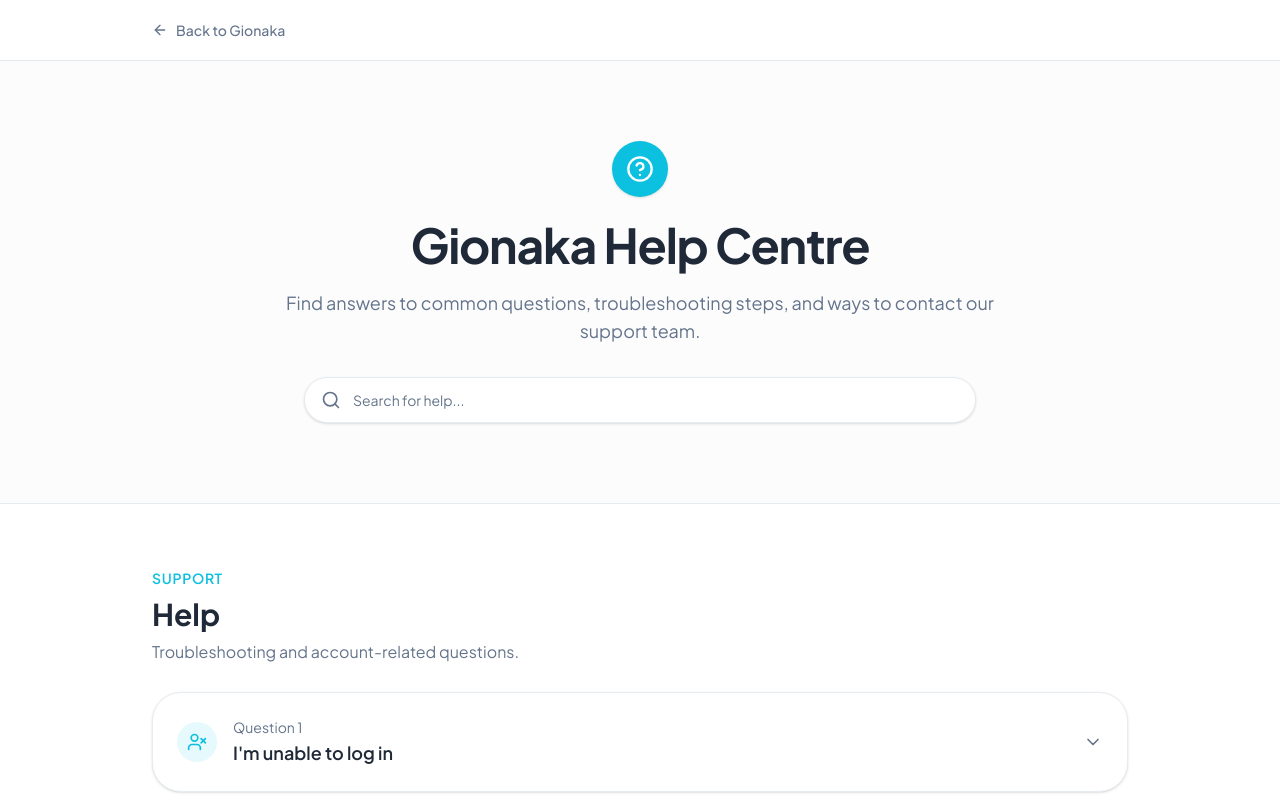
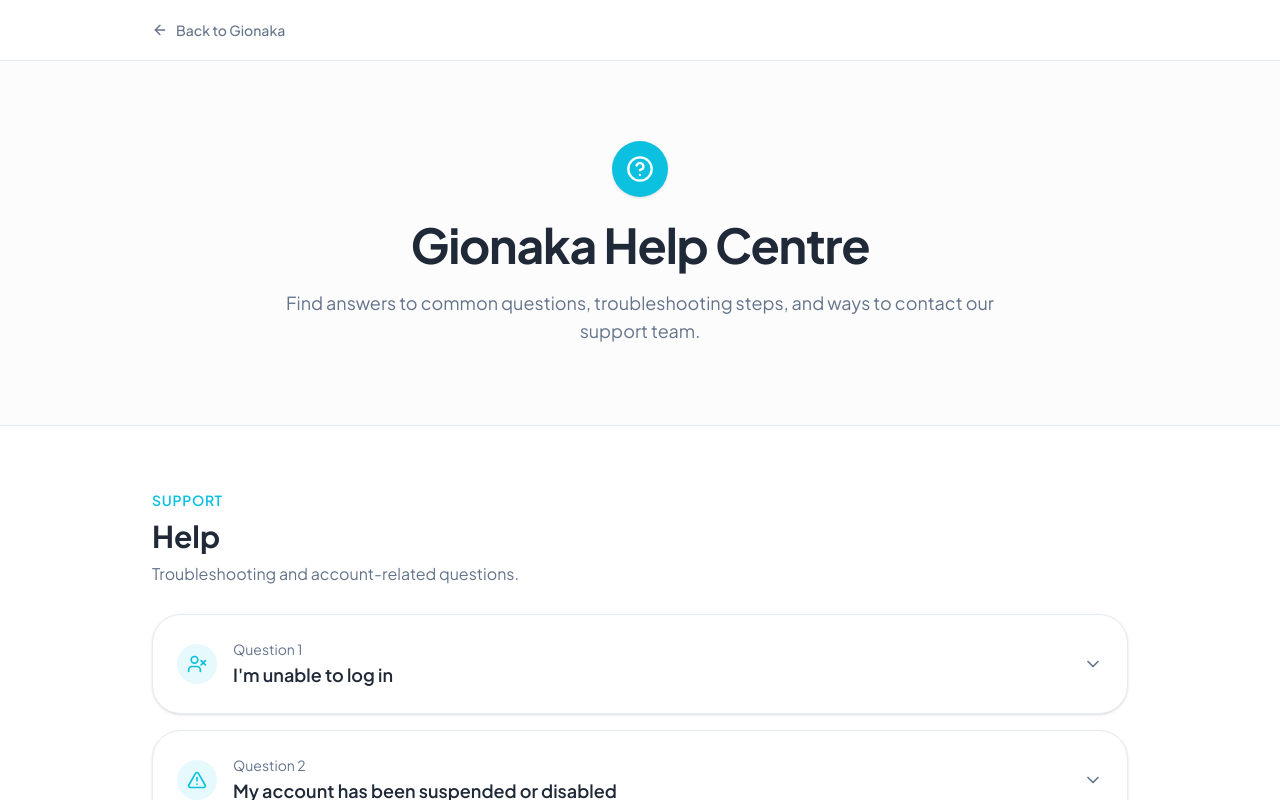
Before and after one commit to mdnooralom9/gionaka, a Next.js app: page /help in a window 1280 px wide. Shown: the top 800 px of the page. Built offline with nearby package versions, Linux system fonts and the light colour scheme.

Commit message:
refactor: streamline help page hero section layout
Co-authored-by: mdnooralom9 <221815142+mdnooralom9@users.noreply.github.com>

```diff
--- a/app/help/page.tsx
+++ b/app/help/page.tsx
@@ -504,18 +504,9 @@ export default function HelpPage() {
       </h1>
 
       <p className="mt-5 text-base leading-7 text-muted-foreground md:text-lg">
-              Find answers to common questions, troubleshooting steps, and
-              ways to contact our support team.
+        Find answers to common questions, troubleshooting steps, and ways to
+        contact our support team.
       </p>
-
-            {/* Search UI */}
-            <div className="mx-auto mt-8 flex max-w-2xl items-center gap-3 rounded-2xl border border-border bg-background px-4 py-3 shadow-sm">
-              <Search className="h-5 w-5 text-muted-foreground" />
-
-              <span className="text-sm text-muted-foreground">
-                Search for help...
-              </span>
-            </div>
     </div>
   </div>
 </section>
```
Lines whose indentation alone changed are shown as unchanged.
